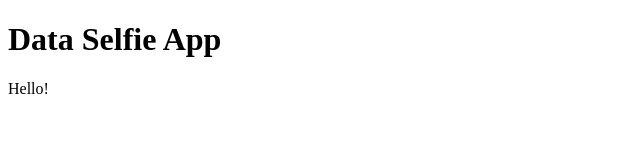
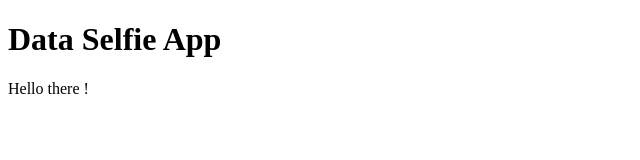
Before and after one commit to shwetanshutech/Working_with_APIS, a website: page module2/public/index.html in a window 1280 px wide. Shown: the full height of the page, 0-640 px from the left. Drawn offline with Linux system fonts and the light colour scheme.

Commit message:
served static files

```diff
--- a/module2/public/index.html
+++ b/module2/public/index.html
@@ -10,7 +10,7 @@
 
 <body>
     <h1>Data Selfie App</h1>
-    <p>Hello!</p>
+    <p>Hello there !</p>
 </body>
 
 </html>
```
